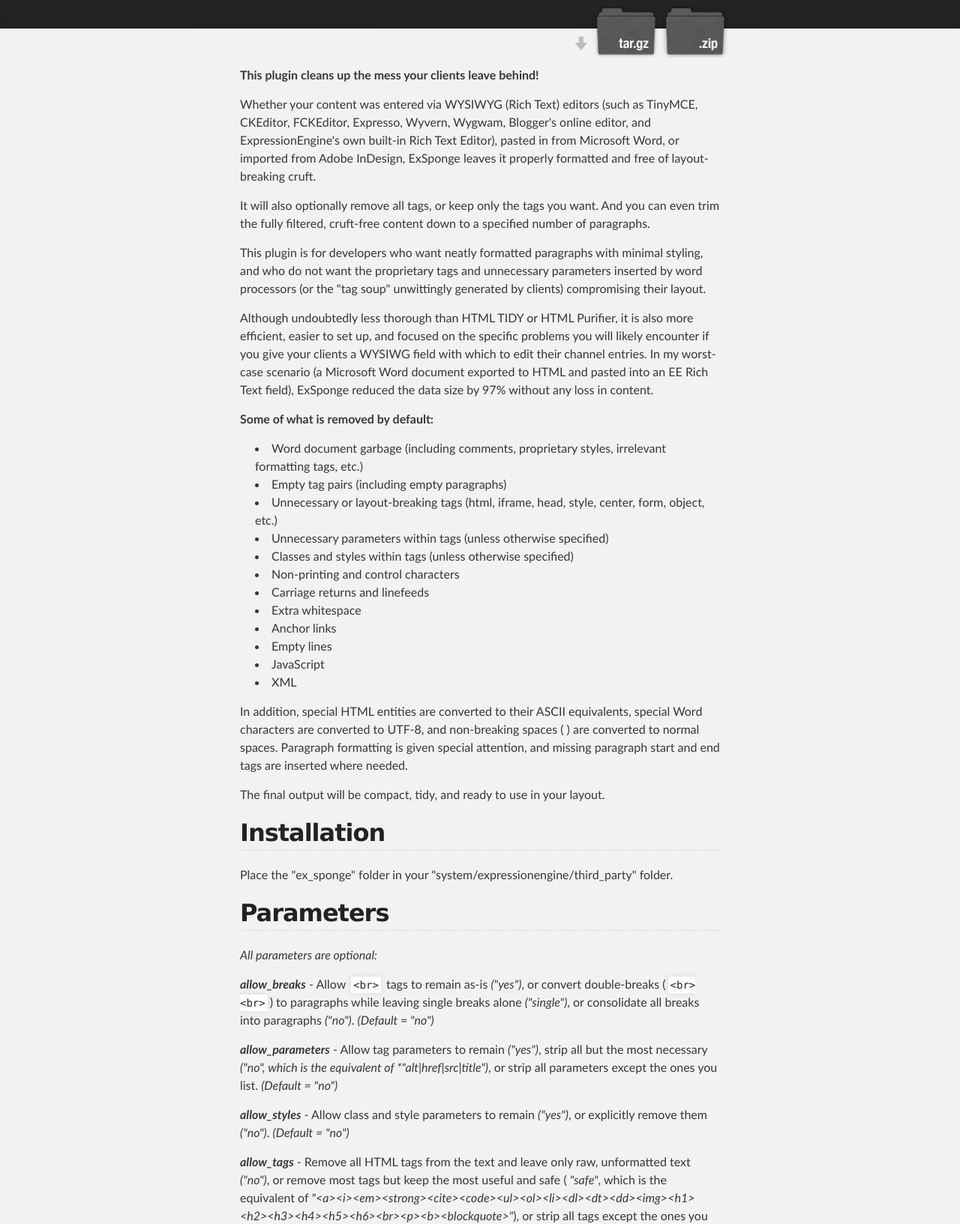
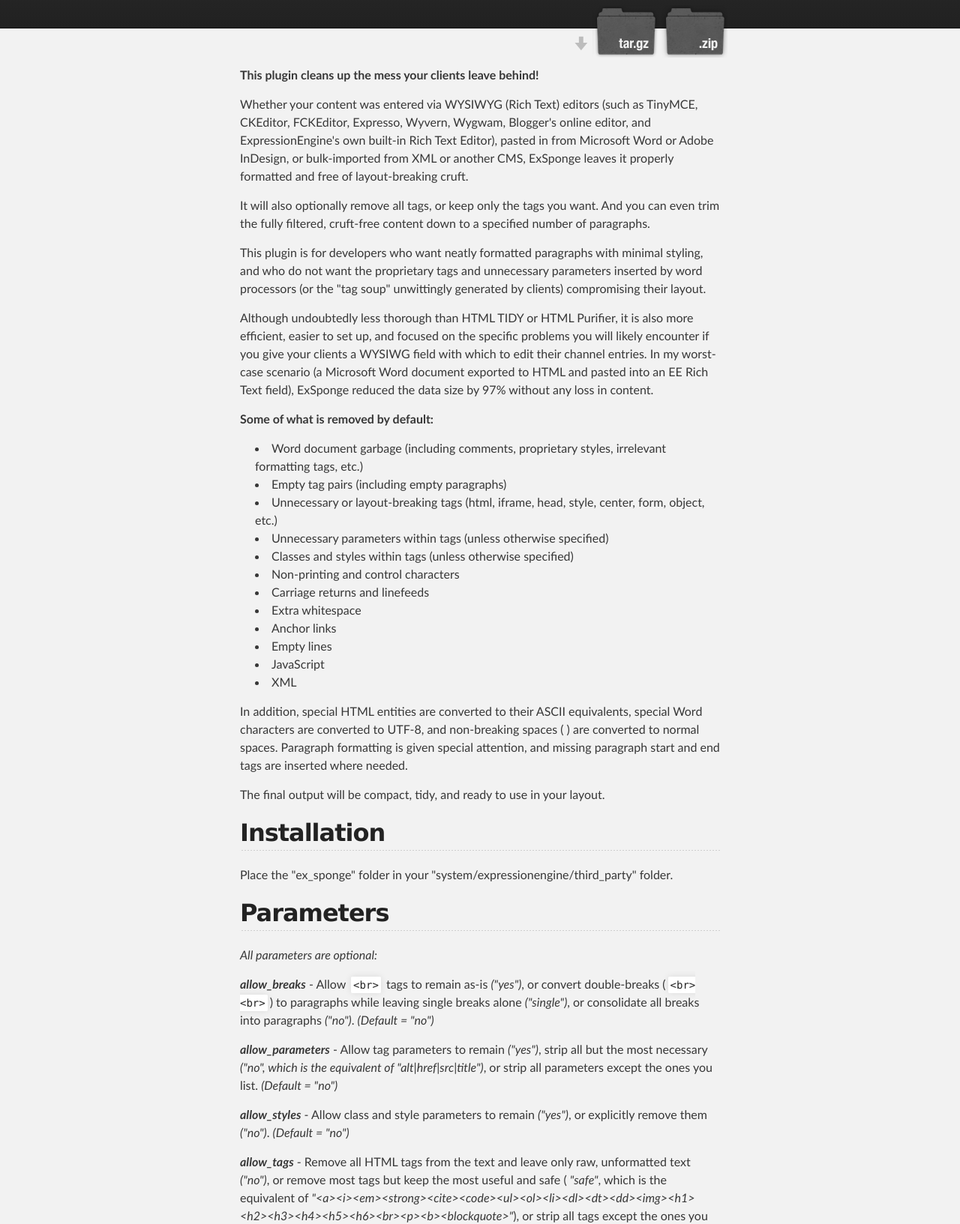
Before and after one commit to fcgrx/ex_sponge, a plain HTML site: page index.html in a window 1280 px wide. Shown: the part 208-1841 px from the top of the page at 75% size. Drawn offline with Linux system fonts and the light colour scheme.

```diff
--- a/index.html
+++ b/index.html
@@ -33,7 +33,7 @@
       <section id="main_content" class="inner">
         <p><strong>This plugin cleans up the mess your clients leave behind!</strong></p>
 
-<p>Whether your content was entered via WYSIWYG (Rich Text) editors (such as TinyMCE, CKEditor, FCKEditor, Expresso, Wyvern, Wygwam, Blogger's online editor, and ExpressionEngine's own built-in Rich Text Editor), pasted in from Microsoft Word, or imported from Adobe InDesign, ExSponge leaves it properly formatted and free of layout-breaking cruft.</p>
+<p>Whether your content was entered via WYSIWYG (Rich Text) editors (such as TinyMCE, CKEditor, FCKEditor, Expresso, Wyvern, Wygwam, Blogger's online editor, and ExpressionEngine's own built-in Rich Text Editor), pasted in from Microsoft Word or Adobe InDesign, or bulk-imported from XML or another CMS, ExSponge leaves it properly formatted and free of layout-breaking cruft.</p>
 
 <p>It will also optionally remove all tags, or keep only the tags you want. And you can even trim the fully filtered, cruft-free content down to a specified number of paragraphs.</p>
 
@@ -70,7 +70,7 @@
 
 <p><em><strong>allow_breaks</strong></em> - Allow <code>&lt;br&gt;</code> tags to remain as-is <em>("yes")</em>, or convert double-breaks (<code>&lt;br&gt;&lt;br&gt;</code>) to paragraphs while leaving single breaks alone <em>("single")</em>, or consolidate all breaks into paragraphs <em>("no")</em>.  <em>(Default = "no")</em></p>
 
-<p><em><strong>allow_parameters</strong></em> - Allow tag parameters to remain <em>("yes")</em>, strip all but the most necessary <em>("no", which is the equivalent of *"alt|href|src|title")</em>, or strip all parameters except the ones you list.  <em>(Default = "no")</em></p>
+<p><em><strong>allow_parameters</strong></em> - Allow tag parameters to remain <em>("yes")</em>, strip all but the most necessary <em>("no", which is the equivalent of "alt|href|src|title")</em>, or strip all parameters except the ones you list.  <em>(Default = "no")</em></p>
 
 <p><em><strong>allow_styles</strong></em> - Allow class and style parameters to remain <em>("yes")</em>, or explicitly remove them <em>("no")</em>.  <em>(Default = "no")</em></p>
 
```
Also changed, not shown: params.json (+1 -1 lines).
